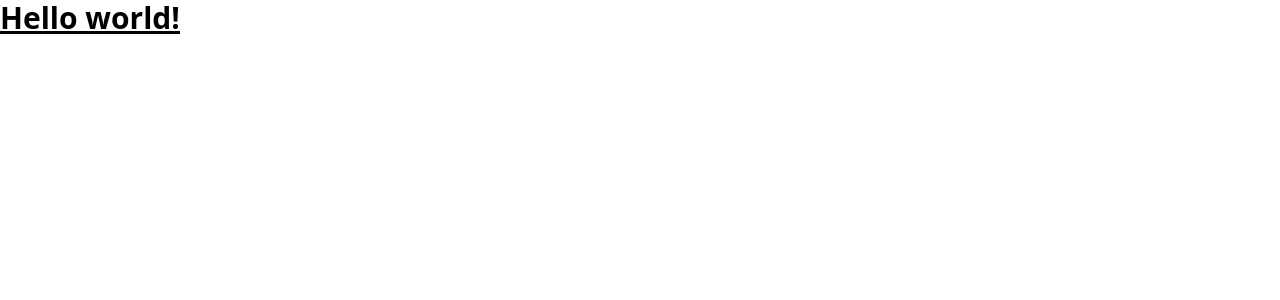
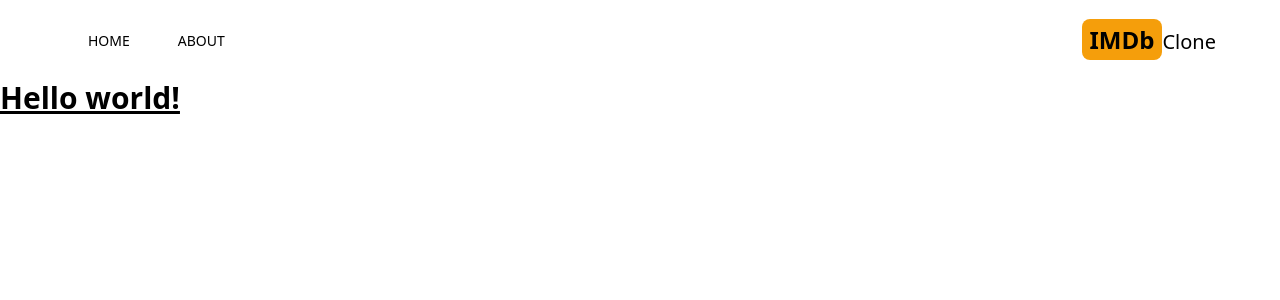
Before and after one commit to vladihka/IMDb-Clone, a Next.js app: page / in a window 1280 px wide. Shown: the top 300 px of the page. Built offline with nearby package versions, Linux system fonts and the light colour scheme.

Commit message:
Create the header section

```diff
--- a/package.json
+++ b/package.json
@@ -14,7 +14,8 @@
     "eslint-config-next": "13.1.5",
     "next": "13.1.5",
     "react": "18.2.0",
-    "react-dom": "18.2.0"
+    "react-dom": "18.2.0",
+    "react-icons": "^4.11.0"
   },
   "devDependencies": {
     "autoprefixer": "^10.4.16",
--- a/src/app/layout.jsx
+++ b/src/app/layout.jsx
@@ -1,9 +1,13 @@
 import './globals.css'
+import Header from "@/components/Header";
 
 export default function RootLayout({ children }) {
     return (
         <html lang="en">
-            <body>{children}</body>
+            <body>
+                <Header></Header>
+                {children}
+            </body>
         </html>
   )
 }
--- /dev/null
+++ b/src/components/Header.jsx
@@ -0,0 +1,23 @@
+import MenuItem from "@/components/MenuItem";
+import {AiFillHome} from "react-icons/ai";
+import {BsFillInfoCircleFill} from "react-icons/bs";
+import Link from "next/link";
+
+export default function Header(){
+    return(
+        <div className={"flex justify-between mx-2 max-w-6xl sm:mx-auto items-center py-6"}>
+            <div className="flex">
+                <MenuItem title="HOME" address="/" Icon={AiFillHome}></MenuItem>
+                <MenuItem title="ABOUT" address="/about" Icon={BsFillInfoCircleFill}></MenuItem>
+            </div>
+            <div className="">
+                <Link href="/">
+                    <h2 className={"text-2xl"}>
+                        <span className={"font-bold bg-amber-500 py-1 px-2 rounded-lg"}>IMDb</span>
+                        <span className={"text-xl hidden sm:inline"}>Clone</span>
+                    </h2>
+                </Link>
+            </div>
+        </div>
+    )
+}
--- /dev/null
+++ b/src/components/MenuItem.jsx
@@ -0,0 +1,12 @@
+import Link from "next/link";
+
+export default function MenuItem({title, address, Icon}){
+    return(
+        <div>
+            <Link href={address} className="mx-4 lg:mx-6 hover:text-amber-600">
+                <Icon className="text-2xl sm:hidden mx-4"></Icon>
+                <p className="hidden sm:inline my-2 text-sm">{title}</p>
+            </Link>
+        </div>
+    )
+}
```
Also changed, not shown: 2 other files (tests, documents, lock files or other folders).
